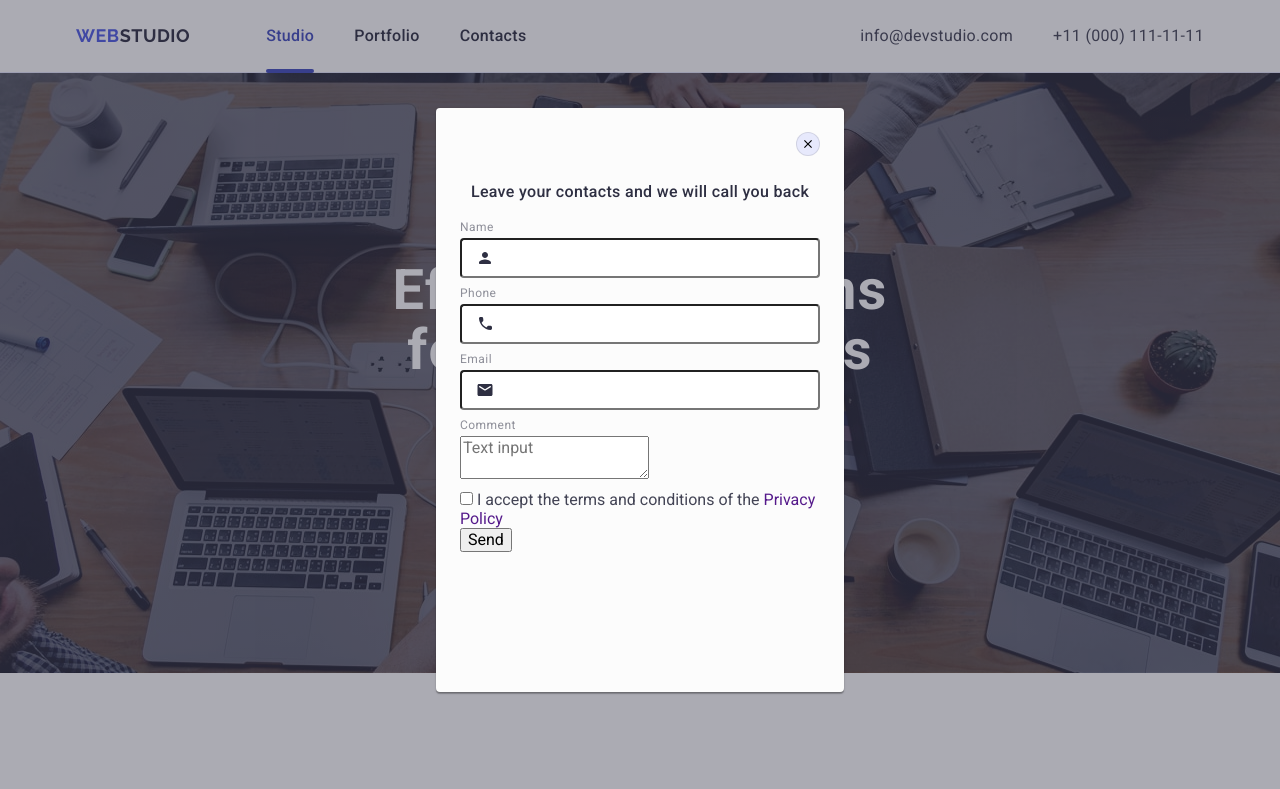
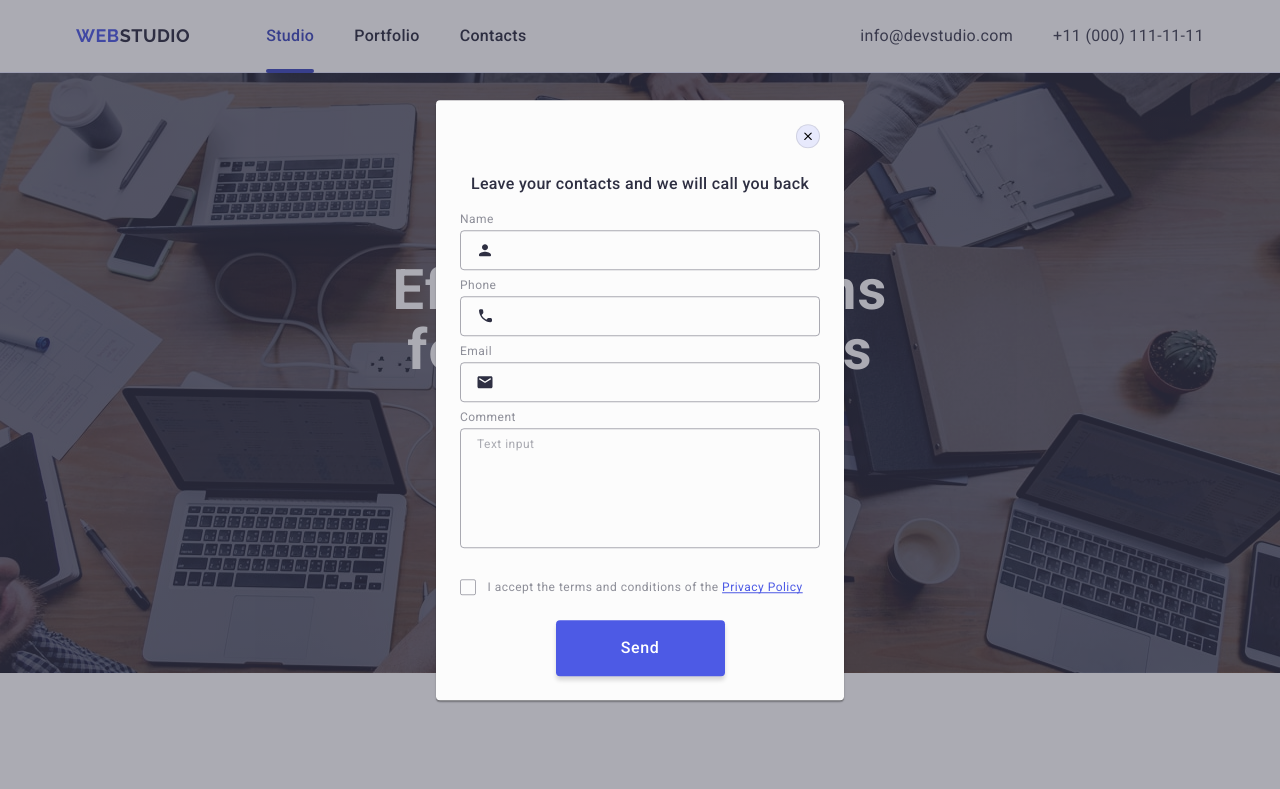
Before and after one commit to Yevhenii-Shevchenko/goit-markup-hw-05, a plain HTML site: page index.html in a window 1280 px wide. Shown: the top 789 px of the page. Drawn offline with nearby package versions, Linux system fonts and the light colour scheme.

Commit message:
vrode end modal

```diff
--- a/css/styles.css
+++ b/css/styles.css
@@ -586,6 +586,7 @@ button {
 
 .modal-close-btn:hover,
 .modal-close-btn:focus {
+  border: none;
   background-color: #404bbf;
   fill: #fff;
 }
@@ -632,10 +633,14 @@ button {
   border-radius: 4px;
   color: #2e2f42;
   transition: border-color 250ms cubic-bezier(0.4, 0, 0.2, 1);
-  outline-offset: 4px;
+
+  border: 1px solid rgba(46, 47, 66, 0.4);
+  background-color: transparent;
+  outline: transparent;
 }
 
 .review-form-input:focus {
+  outline: none;
   border-color: #4d5ae5;
 }
 .review-form-input:focus + .form-icon {
@@ -649,17 +654,102 @@ button {
   top: 50%;
   transform: translateY(-50%);
   fill: #2e2f42;
-  position: absolute;
   transition: fill 250ms cubic-bezier(0.4, 0, 0.2, 1);
 }
 
 .review-form-comment {
+  font-size: 12px;
+  font-weight: 400;
+  line-height: 1.17;
+  letter-spacing: 0.04em;
+  height: 120px;
+  resize: none;
+  padding: 8px 16px;
+  color: rgba(46, 47, 66, 0.4);
+  width: 100%;
+  border: 1px solid rgba(46, 47, 66, 0.4);
+  border-radius: 4px;
+  background-color: transparent;
+  outline: transparent;
+  transition: border-color 250ms cubic-bezier(0.4, 0, 0.2, 1);
+
+  margin-bottom: 16px;
+}
+
+.review-form-comment::placeholder {
+  font-size: 12px;
+  line-height: 1.16667;
+  letter-spacing: 0.04em;
+  color: rgba(46, 47, 66, 0.4);
+}
+.review-form-comment:focus {
+  border-color: #4d5ae5;
 }
 
 .review-form-checkbox-wrapper {
+  margin-bottom: 24px;
 }
-.review-form-checkbox {
+
+.review-form-checkbox-input:checked
+  + .review-form-checkbox-label
+  > .custom-checkbox {
+  background-color: #404bbf;
+  border: none;
+  fill: #f4f4fd;
 }
+
+.custom-checkbox {
+  display: inline-flex;
+  align-items: center;
+  justify-content: center;
+  width: 16px;
+  height: 16px;
+  border-radius: 2px;
+  border: 1px solid rgba(46, 47, 66, 0.4);
+  margin-right: 8px;
+  background-color: transparent;
+  fill: transparent;
+  transition: background-color 250ms cubic-bezier(0.4, 0, 0.2, 1),
+    border 250ms cubic-bezier(0.4, 0, 0.2, 1),
+    fill 250ms cubic-bezier(0.4, 0, 0.2, 1);
+}
+
 .review-form-checkbox-label {
+  font-size: 12px;
+  line-height: 1.17;
+  letter-spacing: 0.04em;
+  color: #8e8f99;
+  align-items: center;
+  justify-content: center;
+
+  a {
+    line-height: 1.33333;
+    text-decoration: underline;
+    text-decoration-skip-ink: none;
+    color: #4d5ae5;
+  }
 }
+
+.review-form-send-btn {
+  min-width: 169px;
+  height: 56px;
+  font-weight: 500;
+  font-size: 16px;
+  line-height: 1.5;
+  letter-spacing: 0.04em;
+  text-align: center;
+  color: #fff;
+  border: none;
+  border-radius: 4px;
+  padding: 16px 32px;
+
+  box-shadow: 0 4px 4px 0 rgba(0, 0, 0, 0.15);
+  background-color: #4d5ae5;
+  border: 0;
+  display: block;
+  margin: 0 auto;
+
+  transition: background-color 250ms cubic-bezier(0.4, 0, 0.2, 1);
+}
+
 /* ----------------/Modal Backdrop Style--------------------*/
--- a/index.html
+++ b/index.html
@@ -482,6 +482,8 @@
         </div>
       </div>
     </footer>
+    <!-- /Foter section -->
+
     <div class="modal-backdrop is-open">
       <div class="modal">
         <button class="modal-close-btn" type="button">
@@ -541,25 +543,30 @@
             </div>
           </div>
           <div class="review-form-field-wrapper">
-            <label class="review-form-field-label" for="user-comment">
+            <label class="review-form-field-label" for="user-privacy">
               Comment
             </label>
             <textarea
               class="review-form-comment"
-              name="user-comment"
-              id="user-comment"
+              name="user-privacy"
+              id="user-privacy"
               placeholder="Text input"
             ></textarea>
           </div>
           <div class="review-form-checkbox-wrapper">
             <input
-              class="review-form-checkbox"
+              class="review-form-checkbox-input visually-hidden"
               id="privacy-policy"
               name="privacy-policy"
               type="checkbox"
               value="true"
             />
             <label class="review-form-checkbox-label" for="privacy-policy">
+              <span class="custom-checkbox">
+                <svg class="checkbox-box-icon" width="10" height="8">
+                  <use href="./images/icons.svg#icon-checkmark"></use>
+                </svg>
+              </span>
               I accept the terms and conditions of the
               <a class="review-form-checkbox-link" href="">Privacy Policy</a>
             </label>
```
